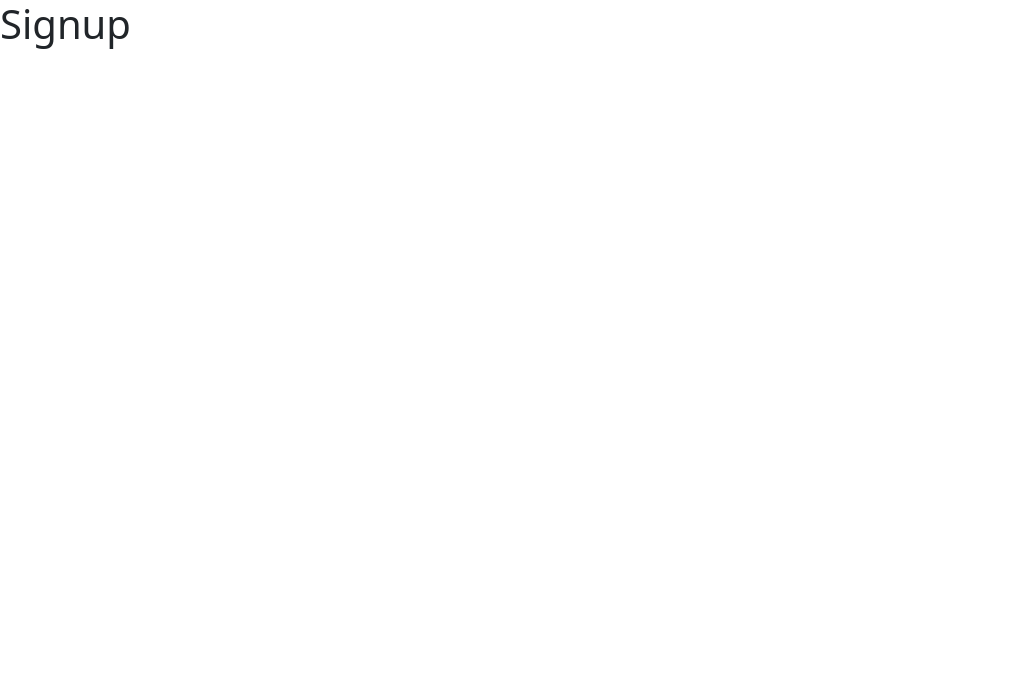
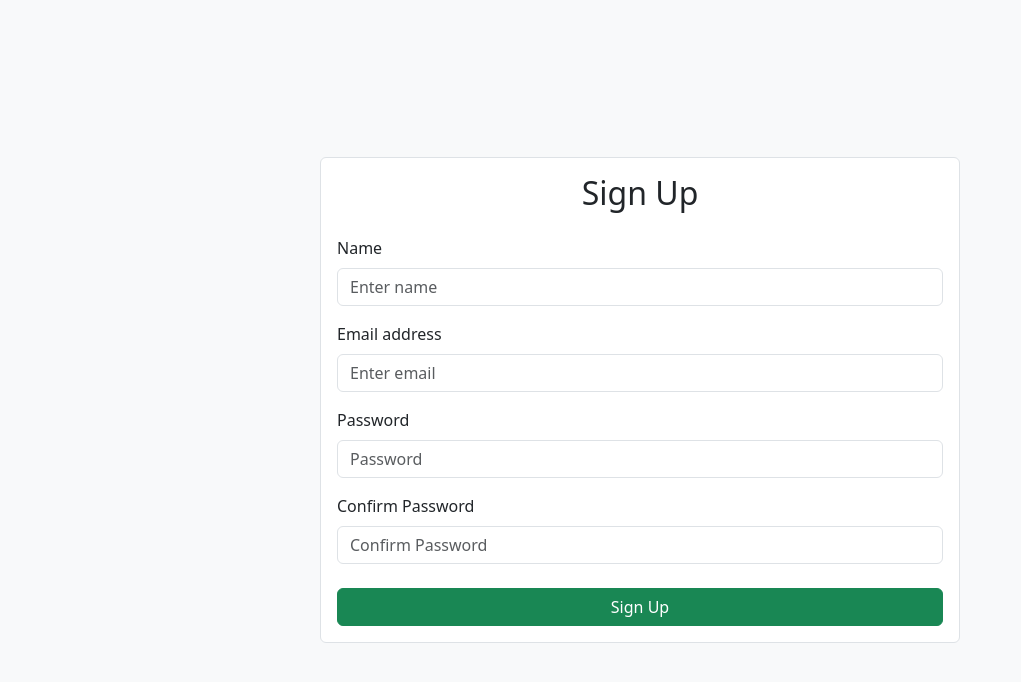
Before and after one commit to Relurk1/data-visualizer, a React (Create React App) app in the folder frontend/: page /Signup in a window 1280 px wide. Shown: the top 682 px of the page, without its empty margins (0-1021 px from the left). Built offline with nearby package versions, Linux system fonts and the light colour scheme.

Commit message:
added login and signup page

```diff
--- a/frontend/src/index.js
+++ b/frontend/src/index.js
@@ -1,6 +1,8 @@
 import React from 'react';
 import ReactDOM from 'react-dom/client';
 import './index.css';
+import Navbar from './components/Navbar';
+import Footer from './components/Footer';
 import App from './App';
 import reportWebVitals from './reportWebVitals';
 import 'bootstrap/dist/css/bootstrap.min.css';
--- a/frontend/src/pages/Login.js
+++ b/frontend/src/pages/Login.js
@@ -1,10 +1,52 @@
-import React from 'react';
+import React, { useState } from 'react';
+import { Form, Button } from 'react-bootstrap';
 
 function Login() {
-    return (
-        <h1>Login</h1>
-    )
+  const [email, setEmail] = useState('');
+  const [password, setPassword] = useState('');
 
+  const handleSubmit = (e) => {
+    e.preventDefault();
+    // Add your login logic here
+    console.log('Logging in with:', { email, password });
+  };
+
+  return (
+    <div className="d-flex justify-content-center align-items-center vh-100 bg-light">
+      <div className="w-50 p-3 border bg-white rounded">
+        <h2 className="text-center mb-4">Login</h2>
+        <Form onSubmit={handleSubmit}>
+          <Form.Group controlId="formBasicEmail">
+            <Form.Label>Email address</Form.Label>
+            <Form.Control
+              type="email"
+              placeholder="Enter email"
+              value={email}
+              onChange={(e) => setEmail(e.target.value)}
+              required
+            />
+          </Form.Group>
+
+          <Form.Group controlId="formBasicPassword" className="mt-3">
+            <Form.Label>Password</Form.Label>
+            <Form.Control
+              type="password"
+              placeholder="Password"
+              value={password}
+              onChange={(e) => setPassword(e.target.value)}
+              required
+            />
+          </Form.Group>
+          <div className='text-center'>
+            <Button variant="primary" type="submit" className="mt-4 w-100">
+                Login
+            </Button>
+            <a href='/Signup'>No account? Sign up here!</a>
+          </div>
+        </Form>
+      </div>
+    </div>
+  );
 }
 
 export default Login;
--- a/frontend/src/pages/Signup.js
+++ b/frontend/src/pages/Signup.js
@@ -1,9 +1,78 @@
-import React from 'react';
+import React, { useState } from 'react';
+import { Form, Button } from 'react-bootstrap';
 
 function Signup() {
-    return (
-        <h1>Signup</h1>
-    )
+  const [name, setName] = useState('');
+  const [email, setEmail] = useState('');
+  const [password, setPassword] = useState('');
+  const [confirmPassword, setConfirmPassword] = useState('');
+
+  const handleSubmit = (e) => {
+    e.preventDefault();
+    if (password !== confirmPassword) {
+      alert('Passwords do not match!');
+      return;
+    }
+    // Add your signup logic here
+    console.log('Signing up with:', { name, email, password });
+  };
+
+  return (
+    <div className="d-flex justify-content-center align-items-center vh-100 bg-light">
+      <div className="w-50 p-3 border bg-white rounded">
+        <h2 className="text-center mb-4">Sign Up</h2>
+        <Form onSubmit={handleSubmit}>
+          <Form.Group controlId="formBasicName">
+            <Form.Label>Name</Form.Label>
+            <Form.Control
+              type="text"
+              placeholder="Enter name"
+              value={name}
+              onChange={(e) => setName(e.target.value)}
+              required
+            />
+          </Form.Group>
+
+          <Form.Group controlId="formBasicEmail" className="mt-3">
+            <Form.Label>Email address</Form.Label>
+            <Form.Control
+              type="email"
+              placeholder="Enter email"
+              value={email}
+              onChange={(e) => setEmail(e.target.value)}
+              required
+            />
+          </Form.Group>
+
+          <Form.Group controlId="formBasicPassword" className="mt-3">
+            <Form.Label>Password</Form.Label>
+            <Form.Control
+              type="password"
+              placeholder="Password"
+              value={password}
+              onChange={(e) => setPassword(e.target.value)}
+              required
+            />
+          </Form.Group>
+
+          <Form.Group controlId="formBasicConfirmPassword" className="mt-3">
+            <Form.Label>Confirm Password</Form.Label>
+            <Form.Control
+              type="password"
+              placeholder="Confirm Password"
+              value={confirmPassword}
+              onChange={(e) => setConfirmPassword(e.target.value)}
+              required
+            />
+          </Form.Group>
+
+          <Button variant="success" type="submit" className="mt-4 w-100">
+            Sign Up
+          </Button>
+        </Form>
+      </div>
+    </div>
+  );
 }
 
 export default Signup;
```
